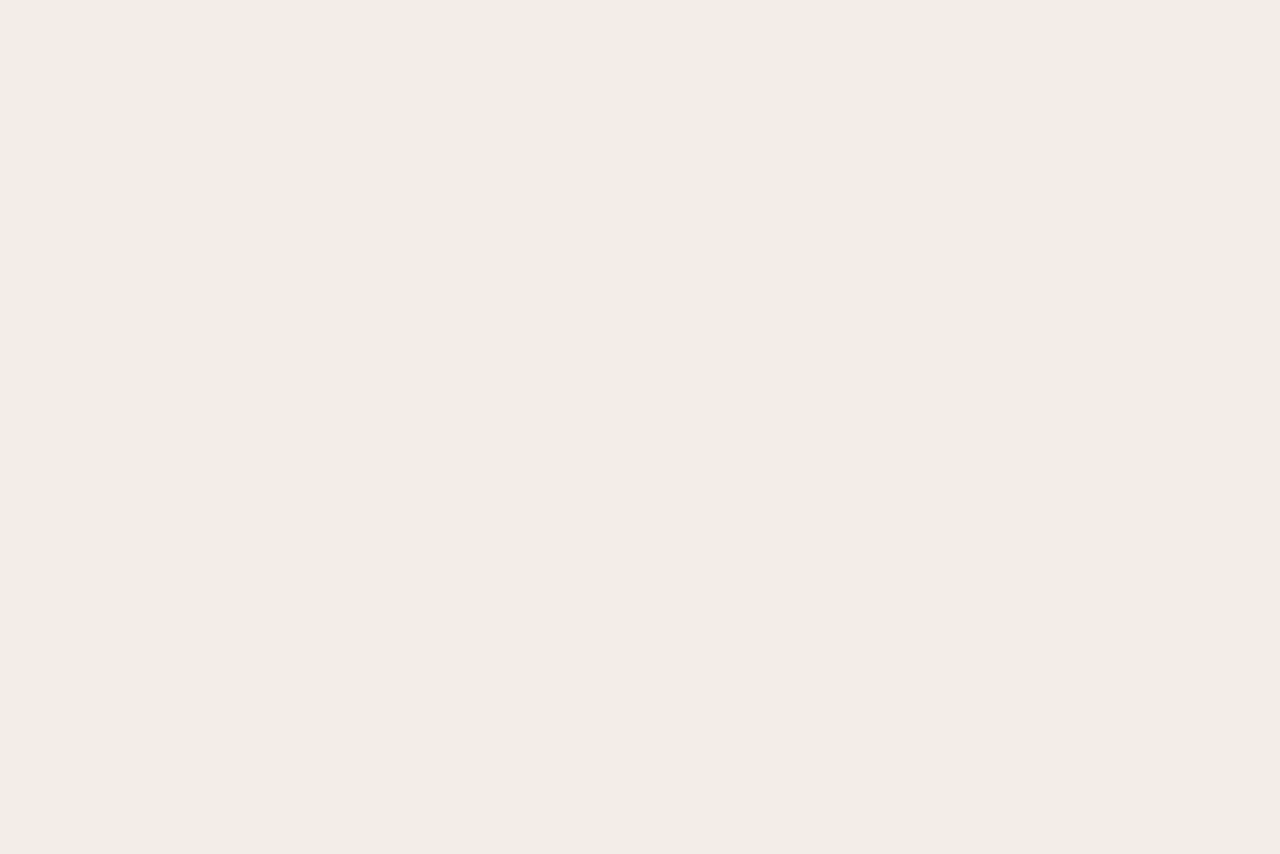
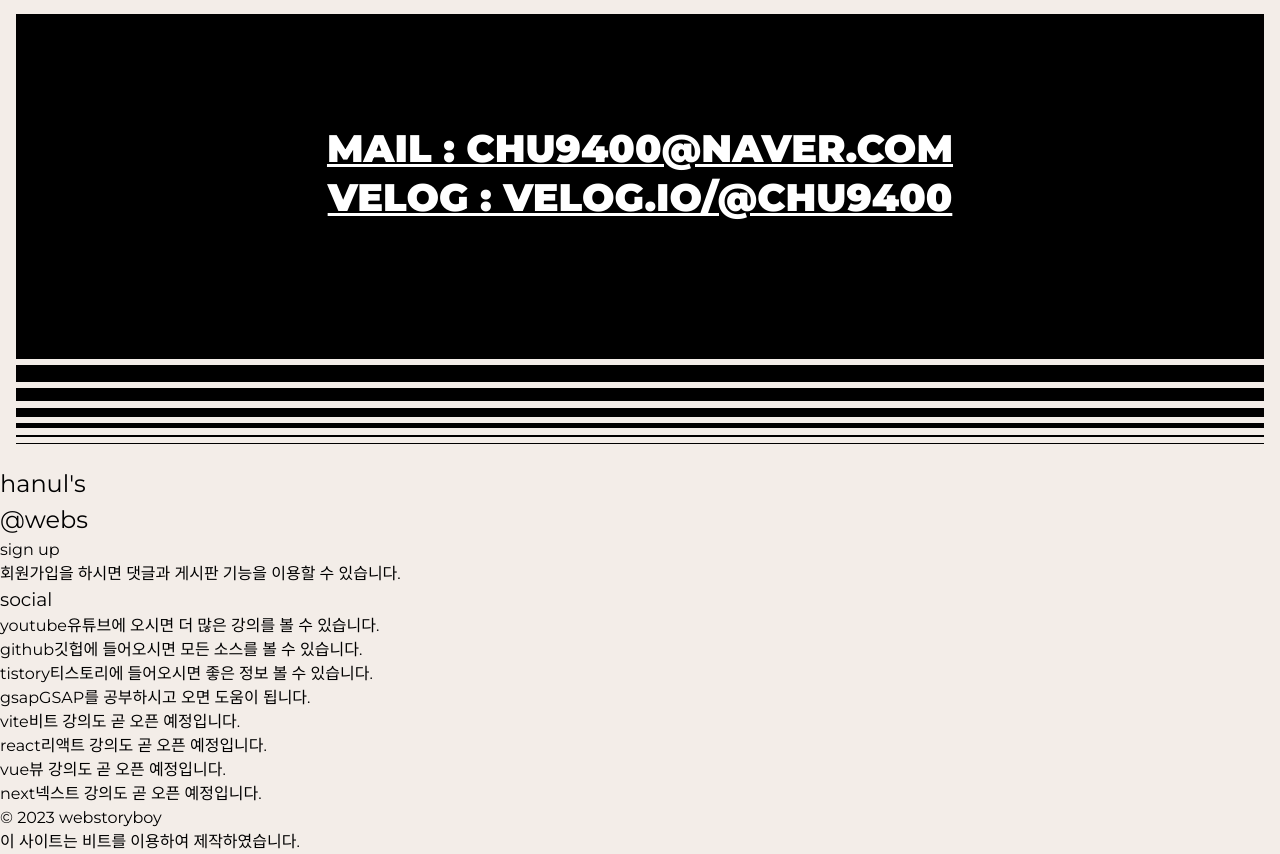
Before and after one commit to chu9400/port2023-next, a Next.js app: page / in a window 1280 px wide. Shown: the part 5492-6346 px from the top of the page. Before the commit the page ends 5206 px from the top, so only its background shows below. Built offline with nearby package versions, Linux system fonts and the light colour scheme; a small style sheet from the web is missing; a web font is replaced by a local one.

Commit message:
🥹 연락처 완료

```diff
--- a/src/assets/scss/section/_contact.scss
+++ b/src/assets/scss/section/_contact.scss
@@ -0,0 +1,114 @@
+#contact {
+    height: 100vh;
+}
+
+.contact__inner {
+    width: 100%;
+    height: 100%;
+    padding: 16px;
+    display: flex;
+    align-items: flex-start;
+    justify-content: flex-end;
+    flex-direction: column;
+
+    @media (max-width:800px) {
+        justify-content: center;
+    }
+
+    .contact__title {
+        font-size: 10vw;
+        text-transform: uppercase;
+        line-height: 1;
+        font-weight: 800;
+        white-space: nowrap; /* 개행 금지 */
+        text-indent: -0.5vw; /* 들여쓰기 */
+        letter-spacing: -0.3vw; /* 글자 사이 공백 줄이기 */
+
+        @media (max-width:800px) {
+            display: none;
+        }
+    }
+
+    .contact__lines {
+        width: 100%;
+
+        .line{
+            display: block;
+            width: 100%;
+            background-color: var(--black);
+            height: 1px;
+            margin-bottom: 0.5vw;
+
+            &:nth-child(1){ height: 25px;}
+            &:nth-child(2){ height: 17px;}
+            &:nth-child(3){ height: 13px;}
+            &:nth-child(4){ height: 9px;}
+            &:nth-child(5){ height: 5px;}
+            &:nth-child(6){ height: 2px;}
+            &:nth-child(7){ height: 1px;}
+        }
+
+        &.top{
+            .line{
+                margin-top: 0.5vw;
+                margin-bottom: 0;
+                display: none;
+
+                @media (max-width:800px) {
+                    display: block;
+                }
+
+                &:nth-child(1){ height: 1px;}
+                &:nth-child(2){ height: 2px;}
+                &:nth-child(3){ height: 5px;}
+                &:nth-child(4){ height: 9px;}
+                &:nth-child(5){ height: 13px;}
+                &:nth-child(6){ height: 17px;}
+                &:nth-child(7){ height: 25px;}
+            }
+
+        }
+    }
+
+    .contact__text {
+        width: 100%;
+        height: 40vh;
+        background-color: var(--black);
+        color: var(--white);
+        display: flex;
+        align-items: center;
+        justify-content: center;
+        flex-direction: column;
+        position: relative;
+
+        .text {
+            font-size: 3vw;
+            text-transform: uppercase;
+            line-height: 1;
+            font-weight: 900;
+            text-decoration: underline;
+            text-align: center;
+            z-index: 100;
+            transition: all 0.3s;
+
+            @media (max-width:800px) {
+                font-size: 24px;
+                padding: 0 16px;
+                word-break: break-all;
+            }
+
+            div{
+                padding: 5px 10px;
+            }
+
+            a {
+                display: block;
+                transition: all 0.3s;
+
+                &:hover {
+                    transform: scale(1.1);
+                }
+            }
+        }
+    }
+}
--- a/src/components/Contact.jsx
+++ b/src/components/Contact.jsx
@@ -1,8 +1,45 @@
 import React from "react";
+import { contactText } from "@/constants";
 
 const Contact = () => {
   return (
-    <div>Contact</div>
+    <section id="contact">
+      <div className="contact__inner">
+        <h2 className="contact__title">contact</h2>
+        <div className="contact__lines top" aria-hidden="true">
+          <span className="line"></span>
+          <span className="line"></span>
+          <span className="line"></span>
+          <span className="line"></span>
+          <span className="line"></span>
+          <span className="line"></span>
+          <span className="line"></span>
+        </div>
+
+        <div className="contact__text">
+          <div className="text">
+            {contactText.map((contact, key)=>{
+              return(
+                <div key={key}>
+                  <a href={contact.link} target="_blank" rel="noreferrer noopener">{contact.title}</a>
+                </div>
+              )
+            })}
+          </div>
+        </div>
+
+        <div className="contact__lines" aria-hidden="true">
+          <span className="line"></span>
+          <span className="line"></span>
+          <span className="line"></span>
+          <span className="line"></span>
+          <span className="line"></span>
+          <span className="line"></span>
+          <span className="line"></span>
+        </div>
+
+      </div>
+    </section>
   )
 }
 
--- a/src/components/Footer.jsx
+++ b/src/components/Footer.jsx
@@ -2,7 +2,65 @@ import React from "react";
 
 const Footer = () => {
   return (
-    <div>Footer</div>
+    <footer id="footer" role="contentinfo">
+      <div className="footer__inner">
+        <h2 className="footer__text">
+          <div>hanul's</div>
+          <div>@webs</div>
+        </h2>
+
+        <div className="footer__info">
+          <div className="left">
+            <div className="title">
+              <a href="#">sign up</a>
+            </div>
+            <p className="desc">회원가입을 하시면 댓글과 게시판 기능을 이용할 수 있습니다.</p>
+          </div>
+          <div className="right">
+            <h3>social</h3>
+            <ul>
+              <li>
+                <a href="https://www.youtube.com/@Webstoryboy">youtube</a>
+                <em>유튜브에 오시면 더 많은 강의를 볼 수 있습니다.</em>
+              </li>
+              <li>
+                <a href="https://github.com/webstoryboy">github</a>
+                <em>깃헙에 들어오시면 모든 소스를 볼 수 있습니다.</em>
+              </li>
+              <li>
+                <a href="https://webstoryboy.co.kr">tistory</a>
+                <em>티스토리에 들어오시면 좋은 정보 볼 수 있습니다.</em>
+              </li>
+              <li>
+                <a href="https://www.youtube.com/playlist?list=PL4UVBBIc6giL8-6jvrClimg0cFL-Muqiq">gsap</a>
+                <em>GSAP를 공부하시고 오면 도움이 됩니다.</em>
+              </li>
+              <li>
+                <a href="https://github.com/webstoryboy/port2023-vite">vite</a>
+                <em>비트 강의도 곧 오픈 예정입니다.</em>
+              </li>
+              <li>
+                <a href="https://github.com/webstoryboy/port2023-react">react</a>
+                <em>리액트 강의도 곧 오픈 예정입니다.</em>
+              </li>
+              <li>
+                <a href="https://github.com/webstoryboy/port2023-vue">vue</a>
+                <em>뷰 강의도 곧 오픈 예정입니다.</em>
+              </li>
+              <li>
+                <a href="https://github.com/webstoryboy/port2023-next">next</a>
+                <em>넥스트 강의도 곧 오픈 예정입니다.</em>
+              </li>
+            </ul>
+          </div>
+        </div>
+        <div className="footer__right">
+          &copy; 2023 webstoryboy<br />
+
+          이 사이트는 비트를 이용하여 제작하였습니다.
+        </div>
+      </div>
+    </footer>
   )
 }
 
```
